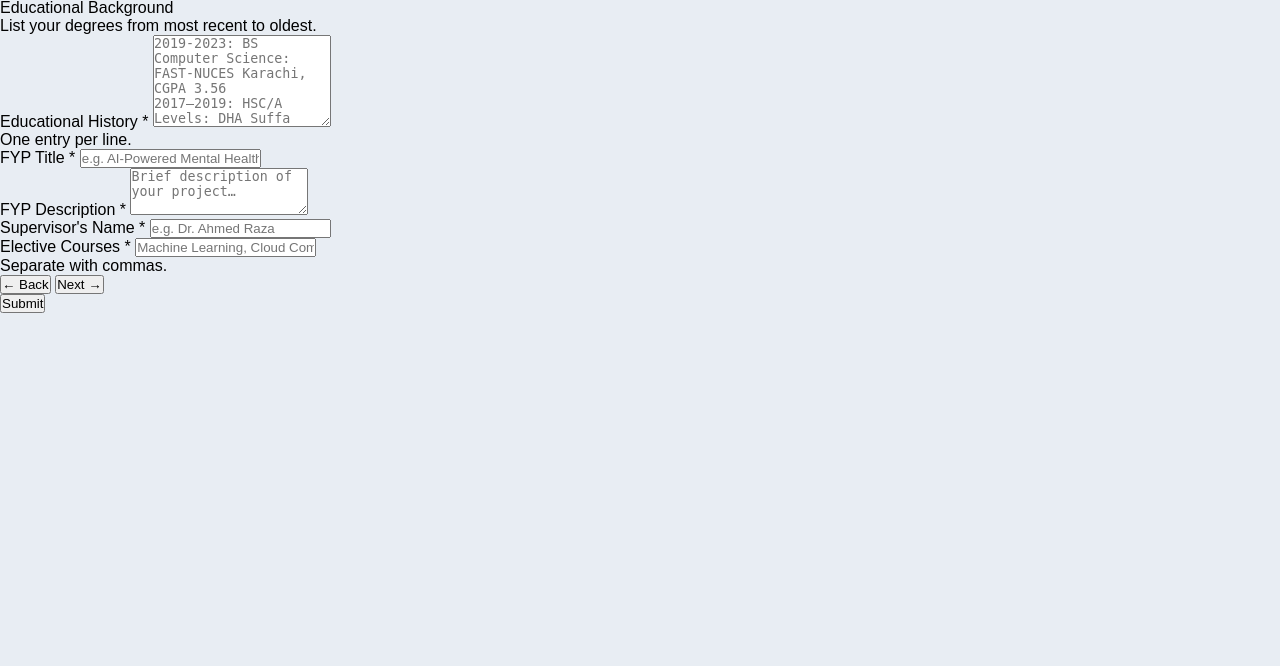
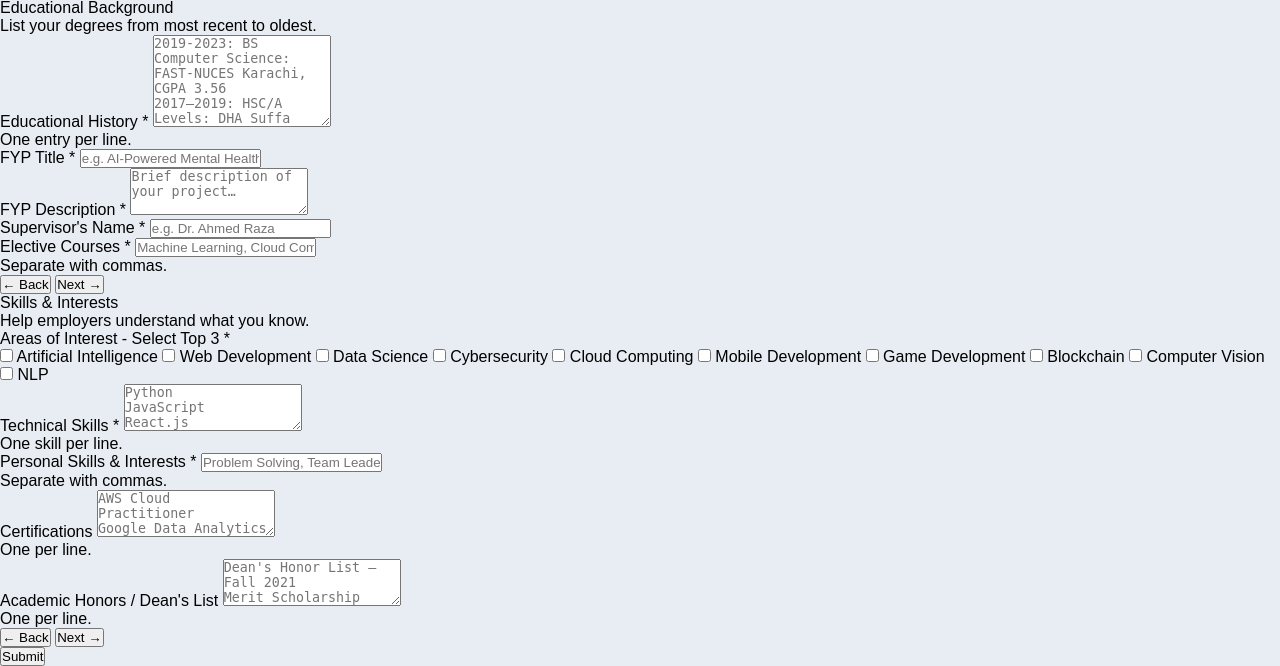
Before and after one commit to alisha-develops/fast-grad-cvs, a FastAPI app: page / in a window 1280 px wide. Shown: the part 775-1441 px from the top of the page. Before the commit the page ends 1088 px from the top, so only its background shows below. Run offline with FastAPI, Linux system fonts and the light colour scheme.

Commit message:
feat: add skills and interests section to the CV form

```diff
--- a/backend/templates/form.html
+++ b/backend/templates/form.html
@@ -142,6 +142,70 @@
             <button type="button" class="btn btnback" onclick="goStep(1)">← Back</button>
             <button type="button" class="btn btnnext" onclick="goStep(3)">Next →</button>
         </div>
+
+        <div class="steppage" data-step="3">
+            <p class="steptitle">Skills &amp; Interests</p>
+            <p class="stepdesc">Help employers understand what you know.</p>
+            <div class="field">
+                <label>Areas of Interest - Select Top 3 <span>*</span></label>
+                <div class="checkbox-group" id="areas-group">
+                    <label>
+                        <input type="checkbox" name="areasOfInterest" value="Artificial Intelligence"/> Artificial Intelligence
+                    </label>
+                    <label>
+                        <input type="checkbox" name="areasOfInterest" value="Web Development"/> Web Development
+                    </label>
+                    <label>
+                        <input type="checkbox" name="areasOfInterest" value="Data Science"/> Data Science
+                    </label>
+                    <label>
+                        <input type="checkbox" name="areasOfInterest" value="Cybersecurity"/> Cybersecurity
+                    </label>
+                    <label>
+                        <input type="checkbox" name="areasOfInterest" value="Cloud Computing"/> Cloud Computing
+                    </label>
+                    <label>
+                        <input type="checkbox" name="areasOfInterest" value="Mobile Development"/> Mobile Development
+                    </label>
+                    <label>
+                        <input type="checkbox" name="areasOfInterest" value="Game Development"/> Game Development
+                    </label>
+                    <label>
+                        <input type="checkbox" name="areasOfInterest" value="Blockchain"/> Blockchain
+                    </label>
+                    <label>
+                        <input type="checkbox" name="areasOfInterest" value="Computer Vision"/> Computer Vision
+                    </label>
+                    <label>
+                        <input type="checkbox" name="areasOfInterest" value="NLP"/> NLP
+                    </label>
+                </div>
+            </div>
+            <div class="field">
+                <label>Technical Skills <span>*</span></label>
+                <textarea name="technicalSkills" rows="3" data-preview="cv-skills" placeholder="Python&#10;JavaScript&#10;React.js&#10;TensorFlow" required></textarea>
+                <p class="hint">One skill per line.</p>
+            </div>
+            <div class="field">
+                <label>Personal Skills &amp; Interests <span>*</span></label>
+                <input type="text" name="personalSkills" data-preview="cv-personal" placeholder="Problem Solving, Team Leadership, Communication" required/>
+                <p class="hint">Separate with commas.</p>
+            </div>
+            <div class="field">
+                <label>Certifications</label>
+                <textarea name="certifications" rows="3" data-preview="cv-certs" placeholder="AWS Cloud Practitioner&#10;Google Data Analytics"></textarea>
+                <p class="hint">One per line.</p>
+            </div>
+            <div class="field">
+                <label>Academic Honors / Dean's List</label>
+                <textarea name="honors" rows="3" data-preview="cv-honors" placeholder="Dean's Honor List — Fall 2021&#10;Merit Scholarship 2020–2024"></textarea>
+                <p class="hint">One per line.</p>
+            </div>
+            <div class="navbuttons">
+                <button type="button" class="btn btnback" onclick="goStep(2)">← Back</button>
+                <button type="button" class="btn btnnext" onclick="goStep(4)">Next →</button>
+            </div>
+        </div>
     </div>
 
     <button type="button" class="btn" onclick="submitForm()">Submit</button>
```
